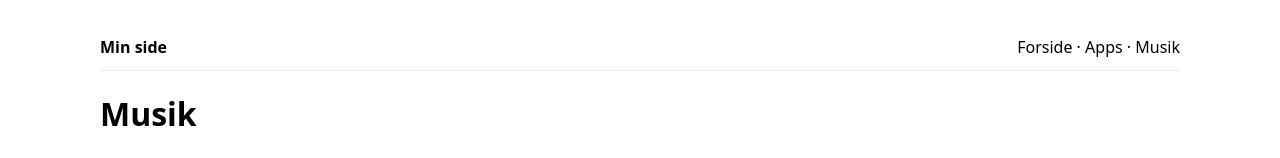
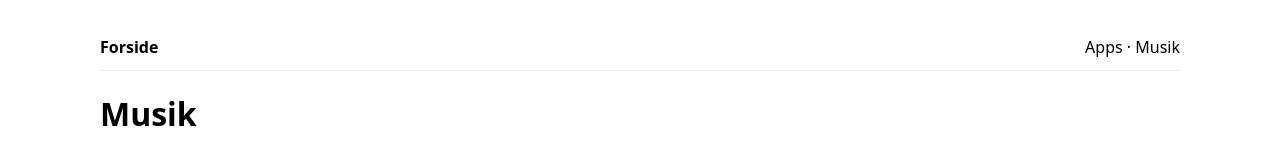
Before and after one commit to JakobHoyer/Website, a plain HTML site: page music/index.html in a window 1280 px wide. Shown: the top 158 px of the page. Drawn offline with Linux system fonts and the light colour scheme; no server answers.

Commit message:
Update index.html

```diff
--- a/music/index.html
+++ b/music/index.html
@@ -32,9 +32,9 @@
 </style>
 
 <header>
-  <a href="/"><strong>Min side</strong></a>
+  <a href="/"><strong>Forside</strong></a>
   <nav>
-    <a href="/">Forside</a> · <a href="/apps/">Apps</a> · <a href="/music/">Musik</a>
+    <a href="/apps/">Apps</a> · <a href="/music/">Musik</a>
   </nav>
 </header>
 
```
